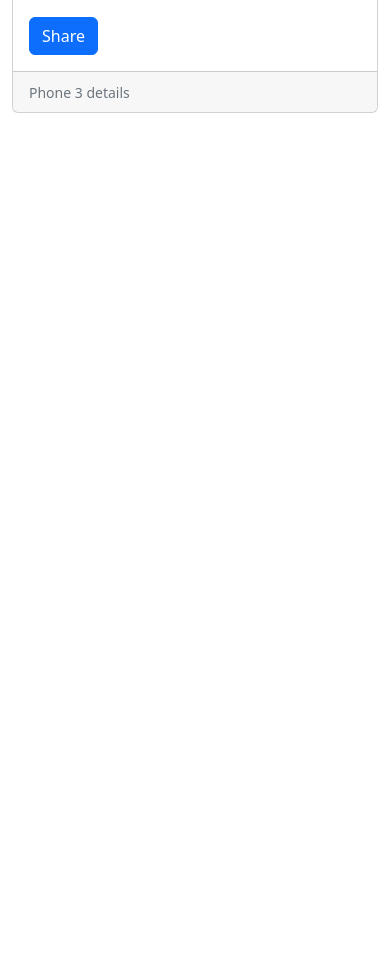
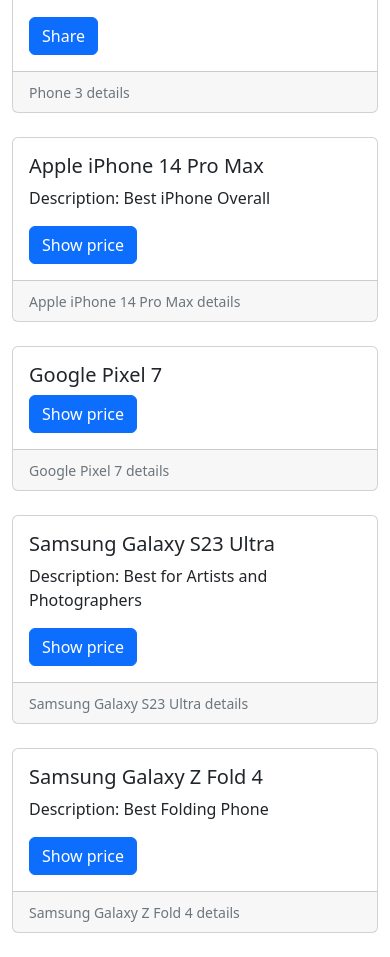
Before and after one commit to Rin1109/todo-list-my-work, an Angular app: page / in a window 390 px wide. Shown: the part 900-1857 px from the top of the page. Before the commit the page ends 1037 px from the top, so only its background shows below. Built offline with nearby package versions, Linux system fonts and the light colour scheme.

Commit message:
Add new phones list

```diff
--- a/src/app/product-alerts/product-alerts.component.html
+++ b/src/app/product-alerts/product-alerts.component.html
@@ -1,3 +1,7 @@
 <p *ngIf="product.price > 700">
   <button class="btn btn-success my-md-3">Notify Me</button>
 </p>
+
+<!--<p *ngIf="phone.price > 700">-->
+<!--  <button class="btn btn-success my-md-3">Notify Me</button>-->
+<!--</p>-->
--- a/src/app/product-alerts/product-alerts.component.ts
+++ b/src/app/product-alerts/product-alerts.component.ts
@@ -10,6 +10,8 @@
 
   @Input() product: any;
 
+  @Input() phone: any;
+
   constructor() { }
 
   ngOnInit(): void {
--- a/src/app/product-list/product-list.component.html
+++ b/src/app/product-list/product-list.component.html
@@ -18,3 +18,18 @@
     </div>
   </div>
 </div>
+
+<div class="card-deck">
+  <div class="card mb-4" *ngFor="let phone of phones">
+    <div class="card-body">
+      <h5 class="card-title" >{{phone.name}}</h5>
+      <p class="card-text" *ngIf="phone.description">Description: {{ phone.description }}</p>
+      <button class="btn btn-primary" (click)="showPrice()"> Show price</button>
+      <p *ngIf="showPriceFlag">Price: ${{ phone.price }}</p>
+<!--      <app-product-alerts [phone]="phone"></app-product-alerts>-->
+    </div>
+    <div class="card-footer">
+      <small class="text-muted">{{ phone.name }} details</small>
+    </div>
+  </div>
+</div>
--- a/src/app/product-list/product-list.component.ts
+++ b/src/app/product-list/product-list.component.ts
@@ -13,12 +13,27 @@
     {name: 'Phone 3', description: 'Also good phone', price: 100},
   ]
 
+  phones = [
+    {name: 'Apple iPhone 14 Pro Max', description: 'Best iPhone Overall', price: 1100},
+    {name: 'Google Pixel 7', description: '', price: 449},
+    {name: 'Samsung Galaxy S23 Ultra', description: 'Best for Artists and Photographers', price: 1000},
+    {name: 'Samsung Galaxy Z Fold 4', description: 'Best Folding Phone', price: 1320},
+  ]
+
+  showPriceFlag = false;
+
+
   constructor() { }
 
   ngOnInit(): void {
   }
 
   share() {
+    return
 
   }
+
+  showPrice() {
+    this.showPriceFlag = true;
+  }
 }
```
